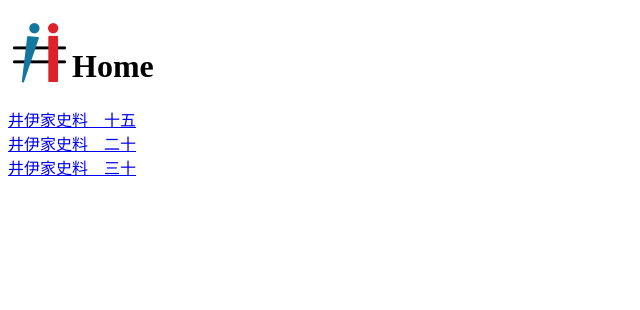
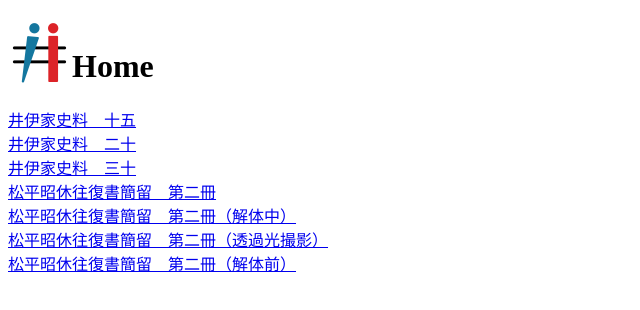
Before and after one commit to c-kikuchi/iike, a Vue app: page / in a window 1280 px wide. Shown: the top 310 px of the page, without its empty margins (0-640 px from the left). Built offline with nearby package versions, Linux system fonts and the light colour scheme.

Commit message:
added akiyasu metadata.

```diff
--- a/src/metalist.js
+++ b/src/metalist.js
@@ -56,6 +56,82 @@ export default {
         "prefix":"/api/image/idata/",
         "suffix":"/supple/",
         "extension":".tif"
+      },
+    },
+    {
+      "bookid":"akiyasu-02",
+      "title":"松平昭休往復書簡留　第二冊",
+      "volume":"2",
+      "identifier":"400/4344/1/2",
+      "pages": ["30000001","30000002","30000003","30000004","30000005","30000006","30000007","30000008","30000009","30000010","30000011","30000012","30000013","30000014","30000015","30000016","30000017","30000018","30000019","30000020","30000021","30000022","30000023","30000024","30000025","30000026","30000027","30000028","30000029","30000030","30000031","30000032","30000033","30000034","30000035"],
+      "jsonUrl": {
+        "server":"https://clioimg.hi.u-tokyo.ac.jp/viewer",
+        "prefix":"/api/info/idata/",
+        "suffix":"/",
+        "extension":""
+      },
+      "imageUrl": {
+        "server":"https://clioimg.hi.u-tokyo.ac.jp/viewer",
+        "prefix":"/api/image/idata/",
+        "suffix":"/",
+        "extension":".tif"
+      }
+    },
+    {
+      "bookid":"akiyasu-02-kaitai",
+      "title":"松平昭休往復書簡留　第二冊（解体中）",
+      "volume":"2",
+      "identifier":"400/4344/1/2",
+      "pages": ["20000001","20000002","20000003","20000004","20000005","20000006","20000007","20000008","20000009","20000010","20000011","20000012","20000013","20000014","20000015","20000016","20000017","20000018","20000019","20000020","20000021","20000022","20000023","20000024","20000025","20000026","20000027","20000028","20000029","20000030","20000031"],
+      "jsonUrl": {
+        "server":"https://clioimg.hi.u-tokyo.ac.jp/viewer",
+        "prefix":"/api/info/idata/",
+        "suffix":"/",
+        "extension":""
+      },
+      "imageUrl": {
+        "server":"https://clioimg.hi.u-tokyo.ac.jp/viewer",
+        "prefix":"/api/image/idata/",
+        "suffix":"/",
+        "extension":".tif"
+      }
+    },
+    {
+      "bookid":"akiyasu-02-touka",
+      "title":"松平昭休往復書簡留　第二冊（透過光撮影）",
+      "volume":"2",
+      "identifier":"400/4344/1/2",
+      "pages": ["10000001","10000002","10000003","10000004","10000005","10000006","10000007","10000008","10000009","10000010","10000011","10000012","10000013","10000014","10000015","10000016","10000017","10000018","10000019","10000020","10000021","10000022","10000023","10000024","10000025"],
+      "jsonUrl": {
+        "server":"https://clioimg.hi.u-tokyo.ac.jp/viewer",
+        "prefix":"/api/info/idata/",
+        "suffix":"/",
+        "extension":""
+      },
+      "imageUrl": {
+        "server":"https://clioimg.hi.u-tokyo.ac.jp/viewer",
+        "prefix":"/api/image/idata/",
+        "suffix":"/",
+        "extension":".tif"
+      }
+    },
+    {
+      "bookid":"akiyasu-02-kaitaimae",
+      "title":"松平昭休往復書簡留　第二冊（解体前）",
+      "volume":"2",
+      "identifier":"400/4344/1/2",
+      "pages": ["00000001","00000002","00000003","00000004","00000005","00000006","00000007","00000008","00000009","00000010","00000011","00000012","00000013","00000014","00000015","00000016","00000017","00000018","00000019","00000020","00000021","00000022","00000023","00000024","00000025","00000026","00000027","00000028","00000029","00000030","00000031","00000032"],
+      "jsonUrl": {
+        "server":"https://clioimg.hi.u-tokyo.ac.jp/viewer",
+        "prefix":"/api/info/idata/",
+        "suffix":"/",
+        "extension":""
+      },
+      "imageUrl": {
+        "server":"https://clioimg.hi.u-tokyo.ac.jp/viewer",
+        "prefix":"/api/image/idata/",
+        "suffix":"/",
+        "extension":".tif"
       }
     }
   ]
```
